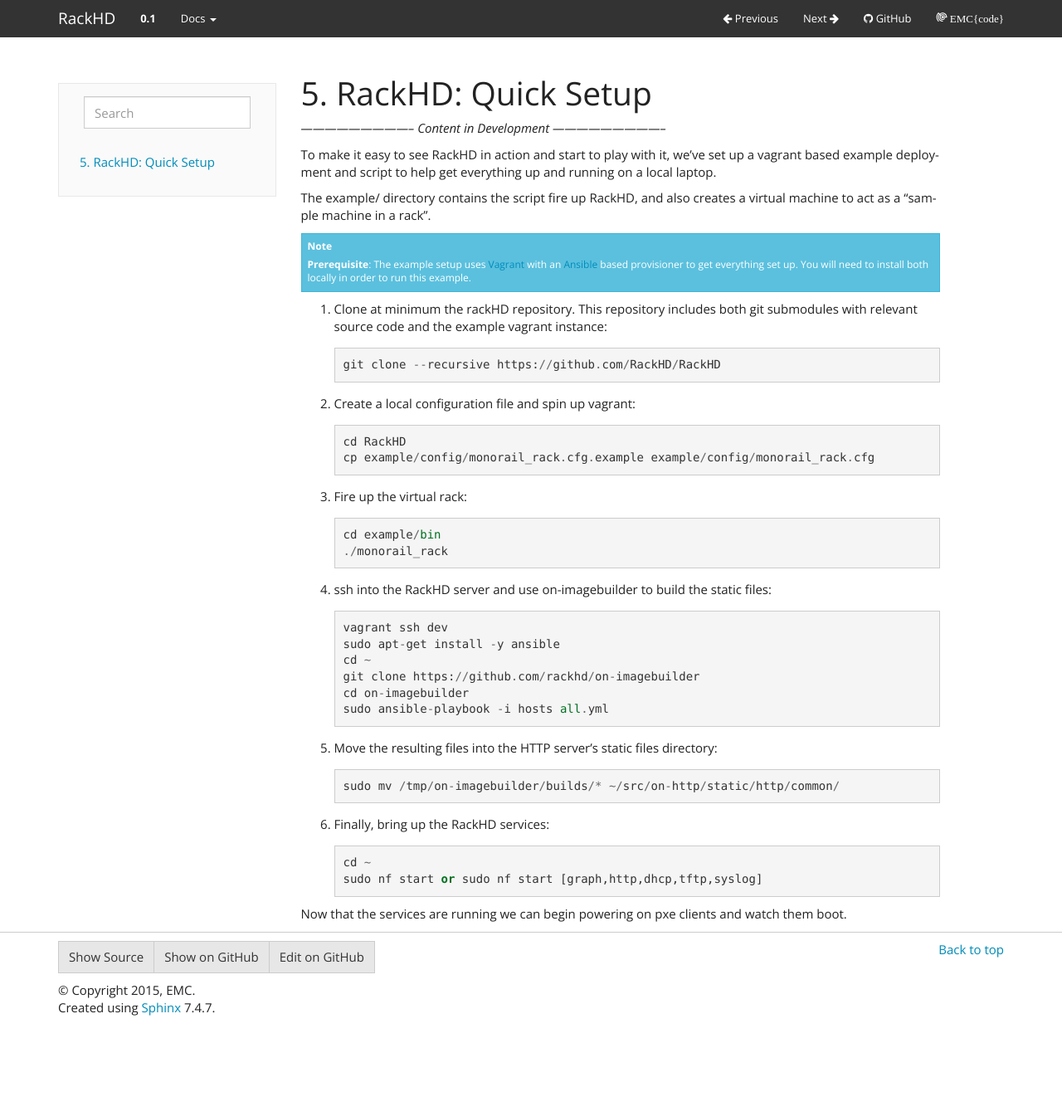
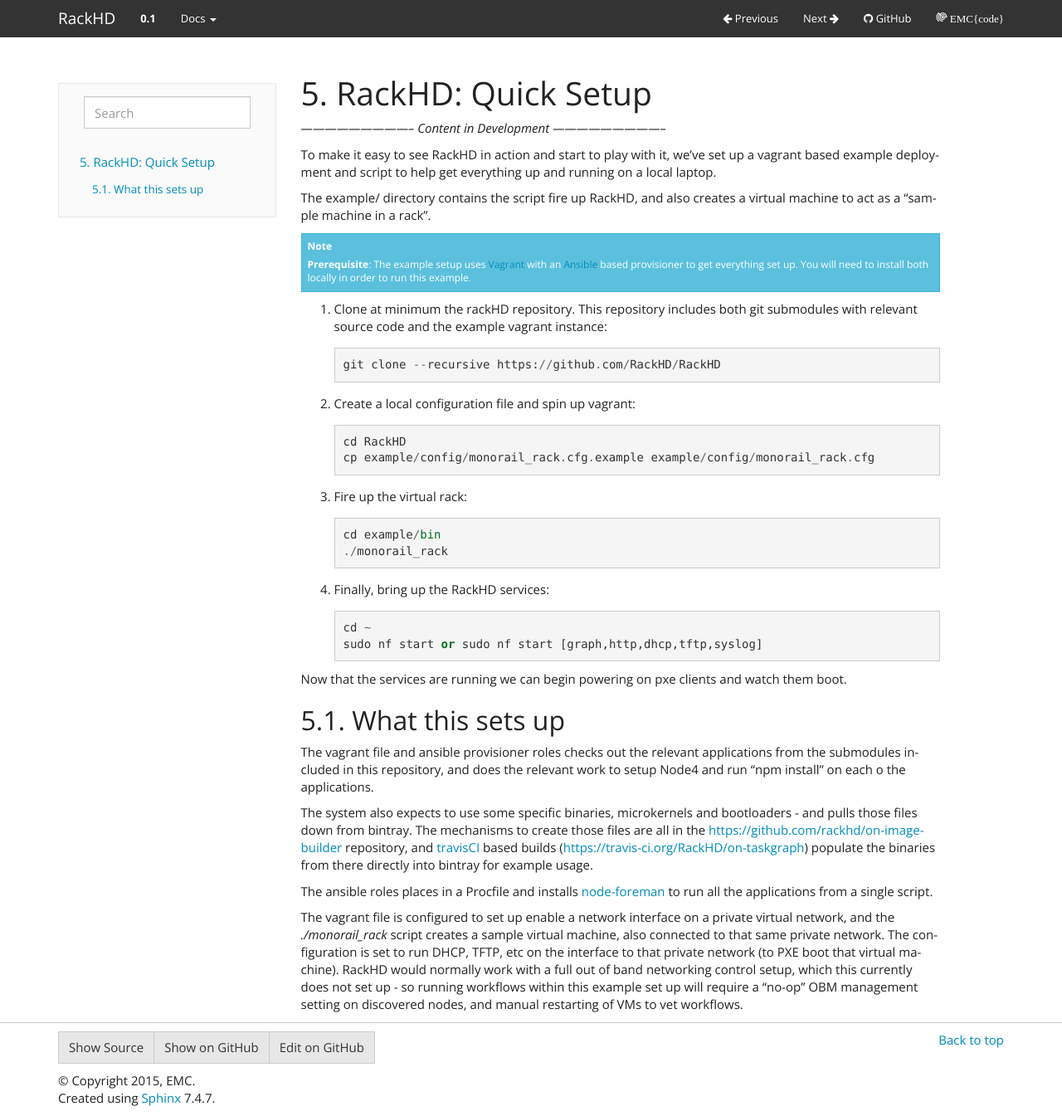
Before and after one commit to RackHD/docs, a Sphinx documentation site: the page built from docs/getting_started.rst, in a window 1280 px wide and 1345 px high. Shown: the whole window at 83% size. Built offline with Sphinx 7.4.7, drawn with Linux system fonts in a browser that asks for light colours.

Commit message:
extending documentation on quickstart

```diff
--- a/docs/getting_started.rst
+++ b/docs/getting_started.rst
@@ -2,8 +2,6 @@
 ===================
 
 *----------------------------- Content in Development -----------------------------*
-
-
 
 To make it easy to see RackHD in action and start to play with it, we've
 set up a vagrant based example deployment and script to help get everything
@@ -19,6 +17,9 @@
    in order to run this example.
 
 
+.. _Vagrant: https://www.vagrantup.com
+.. _Ansible: http://www.ansible.com
+
 #. Clone at minimum the rackHD repository. This repository includes both git submodules with relevant source code and the example vagrant instance::
 
     git clone --recursive https://github.com/RackHD/RackHD
@@ -33,27 +34,39 @@
     cd example/bin
     ./monorail_rack
 
-#. ssh into the RackHD server and use on-imagebuilder to build the static files::
-
-    vagrant ssh dev
-    sudo apt-get install -y ansible
-    cd ~
-    git clone https://github.com/rackhd/on-imagebuilder
-    cd on-imagebuilder
-    sudo ansible-playbook -i hosts all.yml
-
-#. Move the resulting files into the HTTP server's static files directory::
-
-    sudo mv /tmp/on-imagebuilder/builds/* ~/src/on-http/static/http/common/
-
-
 #. Finally, bring up the RackHD services::
 
     cd ~
     sudo nf start or sudo nf start [graph,http,dhcp,tftp,syslog]
 
+Now that the services are running we can begin powering on pxe clients and
+watch them boot.
 
-Now that the services are running we can begin powering on pxe clients and watch them boot.
+What this sets up
+-----------------
 
-.. _Vagrant: https://www.vagrantup.com
-.. _Ansible: http://www.ansible.com
+The vagrant file and ansible provisioner roles checks out the relevant
+applications from the submodules included in this repository, and does the
+relevant work to setup Node4 and run "npm install" on each o the applications.
+
+The system also expects to use some
+specific binaries, microkernels and bootloaders - and pulls those files down
+from bintray. The mechanisms to create those files are all in the
+https://github.com/rackhd/on-imagebuilder repository, and `travisCI`_ based
+builds (https://travis-ci.org/RackHD/on-taskgraph) populate the binaries from
+there directly into bintray for example usage.
+
+The ansible roles places in a Procfile and installs `node-foreman`_ to run all
+the applications from a single script.
+
+The vagrant file is configured to set up enable a network interface on a
+private virtual network, and the `./monorail_rack` script creates a sample
+virtual machine, also connected to that same private network. The configuration
+is set to run DHCP, TFTP, etc on the interface to that private network (to PXE
+boot that virtual machine). RackHD would normally work with a full out of band
+networking control setup, which this currently does not set up - so running
+workflows within this example set up will require a "no-op" OBM management
+setting on discovered nodes, and manual restarting of VMs to vet workflows.
+
+.. _travisCI: https://travis-ci.org/
+.. _node-foreman: https://github.com/strongloop/node-foreman
```
